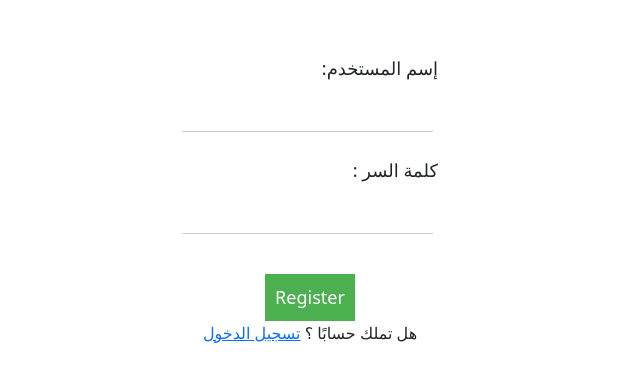
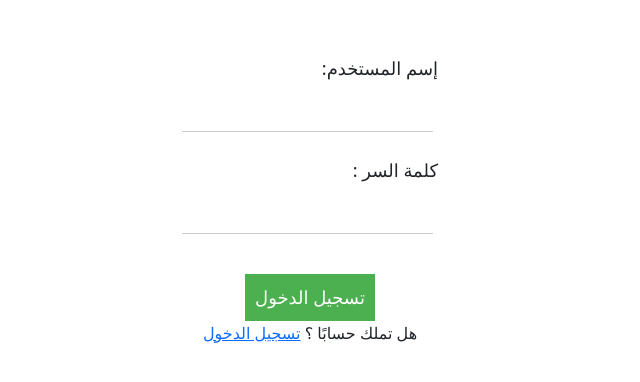
Before and after one commit to Solovic2/clientReactApp, a React (Create React App) app: page /register in a window 1280 px wide. Shown: the top 382 px of the page, without its empty margins (330-970 px from the left). Built offline with nearby package versions, Linux system fonts and the light colour scheme.

Commit message:
rename login,register

```diff
--- a/src/Components/Login/LoginForm.js
+++ b/src/Components/Login/LoginForm.js
@@ -73,7 +73,7 @@ function LoginForm() {
           required
         />
       </label>
-      <button type="submit">Login</button>
+      <button type="submit">الدخول</button>
       {error && <div className="alert alert-primary pop" role="alert">
         {error}
       </div>
--- a/src/Components/Registration/RegistrationForm.js
+++ b/src/Components/Registration/RegistrationForm.js
@@ -75,7 +75,7 @@ function RegistrationForm() {
               required
             />
           </label>
-          <button type="submit">Register</button>
+          <button type="submit">تسجيل الدخول</button>
           {sameUsername && <div className="alert alert-primary pop" role="alert">
             هذا المستخدم موجود مسبقاً
           </div>
```
